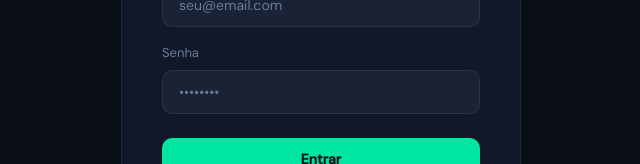
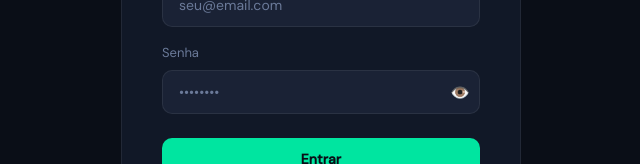
Before and after one commit to felixunai/darffx, a React (Vite) app in the folder frontend/: page /login in a window 1280 px wide. Shown: the part 342-506 px from the top of the page, without its empty margins (319-959 px from the left). Built offline with nearby package versions, Linux system fonts and the light colour scheme; no server answers.

Commit message:
feat: adiciona toggle mostrar/ocultar senha no login

```diff
--- a/frontend/src/pages/Login.jsx
+++ b/frontend/src/pages/Login.jsx
@@ -9,6 +9,7 @@ export default function Login() {
   const [senha, setSenha]   = useState('')
   const [erro, setErro]     = useState('')
   const [loading, setLoading] = useState(false)
+  const [mostrarSenha, setMostrarSenha] = useState(false)
 
   const handleSubmit = async (e) => {
     e.preventDefault()
@@ -43,11 +44,21 @@ export default function Login() {
           </div>
           <div>
             <label style={styles.label}>Senha</label>
-            <input
-              type="password" value={senha}
-              onChange={e => setSenha(e.target.value)}
-              placeholder="••••••••" required
-            />
+            <div style={{ position:'relative' }}>
+              <input
+                type={mostrarSenha ? 'text' : 'password'} value={senha}
+                onChange={e => setSenha(e.target.value)}
+                placeholder="••••••••" required
+                style={{ width:'100%', paddingRight:40, boxSizing:'border-box' }}
+              />
+              <button
+                type="button"
+                onClick={() => setMostrarSenha(v => !v)}
+                style={{ position:'absolute', right:10, top:'50%', transform:'translateY(-50%)', background:'none', border:'none', cursor:'pointer', color:'var(--muted)', fontSize:16, padding:0 }}
+              >
+                {mostrarSenha ? '🙈' : '👁️'}
+              </button>
+            </div>
           </div>
           <button
             type="submit"
```
